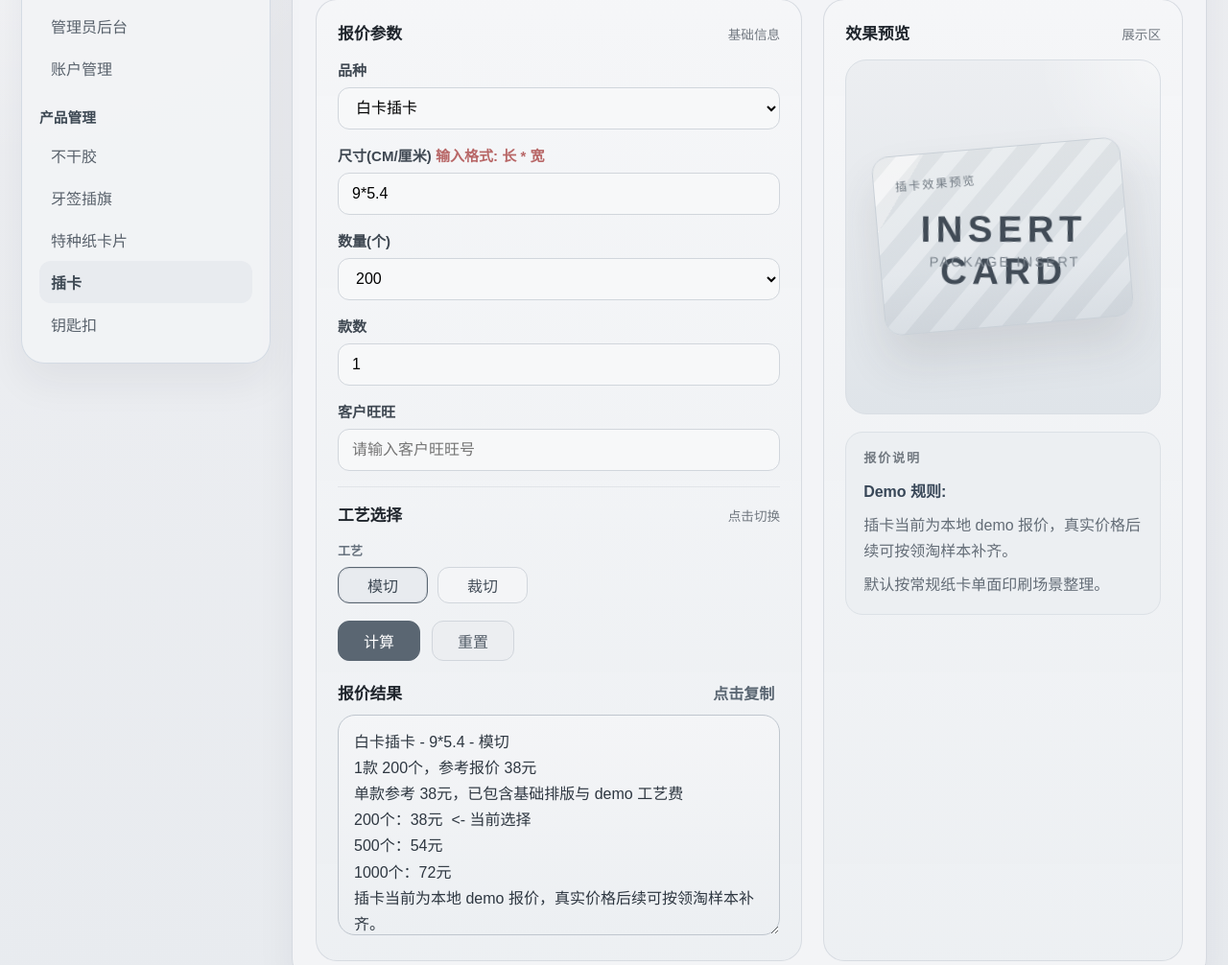
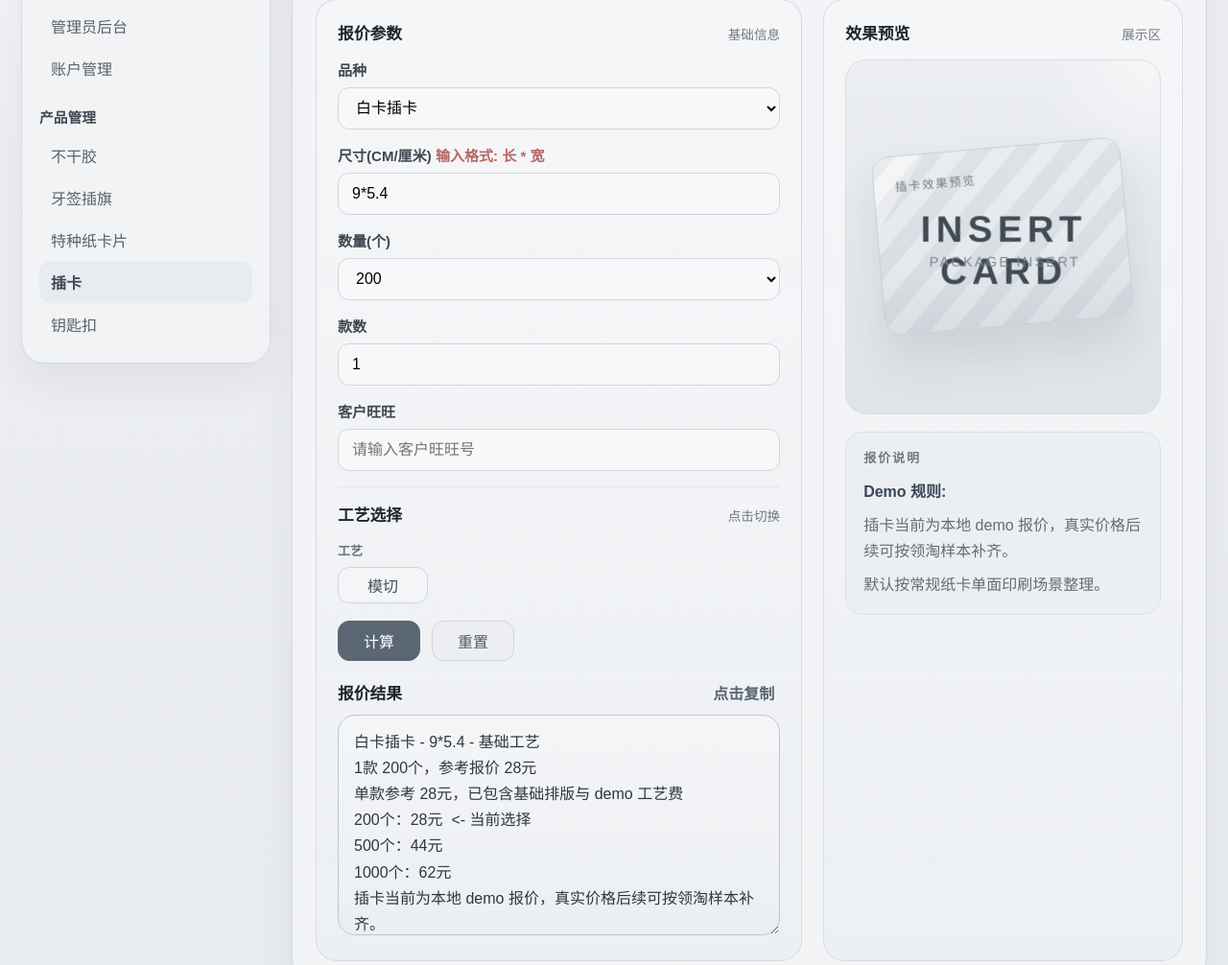
Before and after one commit to s0gy/lu_store, a Flask app: page /quote/insert-card in a window 1280 px wide. Shown: the part 272-1278 px from the top of the page at 96% size. Run offline with Flask 3, Linux system fonts and the light colour scheme; a user stored in the database is signed in.

Commit message:
Match Lingtao craft options

```diff
--- a/app.py
+++ b/app.py
@@ -51,17 +51,17 @@ PRODUCT_PAGES = [
         "default_style_count": 1,
         "customer_label": "客户旺旺",
         "craft_groups": [
-            {"key": "cut", "label": "裁切工艺", "multi": False, "options": ["模切", "裁切"]},
-            {"key": "lamination", "label": "覆膜工艺", "multi": False, "options": ["覆膜", "不覆膜"]},
-            {"key": "accessory", "label": "配件", "multi": True, "options": ["粘牙签", "加急"]},
+            {"key": "cut", "label": "裁切工艺", "multi": False, "options": ["模切", "裁切"], "default_options": ["模切"]},
+            {"key": "lamination", "label": "覆膜工艺", "multi": False, "options": ["覆哑膜", "覆亮膜", "不覆膜"], "default_options": []},
+            {"key": "accessory", "label": "配件", "multi": True, "options": ["配牙签", "粘牙签", "配刮刮膜", "粘刮刮膜"], "default_options": ["配牙签"]},
         ],
         "pricing": {
             "base_price": {"250克白卡纸对裱": 68, "300克白卡纸对裱": 78, "250克铜版纸对裱": 72},
             "area_steps": [{"max": 30, "fee": 0}, {"max": 60, "fee": 12}, {"max": 100, "fee": 24}, {"max": 999999, "fee": 45}],
             "quantity_fee": {500: 0, 1000: 32, 2000: 70},
-            "craft_fee": {"模切": 8, "裁切": 0, "覆膜": 12, "不覆膜": 0, "粘牙签": 18, "加急": 20},
+            "craft_fee": {"模切": 8, "裁切": 0, "覆哑膜": 12, "覆亮膜": 12, "不覆膜": 0, "配牙签": 10, "粘牙签": 18, "配刮刮膜": 12, "粘刮刮膜": 20},
         },
-        "result_lines": ["牙签插旗当前为本地 demo 报价，真实生产价后续可接领淘基线。", "默认按单面印刷和粘牙签场景整理。"],
+        "result_lines": ["牙签插旗当前为本地 demo 报价，真实生产价后续可接领淘基线。", "默认按单面印刷和配牙签场景整理。"],
         "preview_label": "牙签插旗效果预览",
         "preview_badge": "TOOTHPICK FLAG",
         "preview_note": "Food Flag Card",
@@ -86,8 +86,8 @@ PRODUCT_PAGES = [
         "default_style_count": 1,
         "customer_label": "客户旺旺",
         "craft_groups": [
-            {"key": "baseCraft", "label": "基础工艺", "multi": True, "options": ["打孔", "异形模切", "圆角", "打点线", "压痕", "配流苏", "穿流苏"]},
-            {"key": "commonCraft", "label": "常见工艺", "multi": True, "options": ["打码", "单面烫金", "双面烫金"]},
+            {"key": "craft", "label": "工艺", "multi": True, "options": ["打孔", "异形模切", "圆角", "打点线", "压痕", "配流苏", "穿流苏", "单面烫金", "双面烫金"], "default_options": []},
+            {"key": "commonCraft", "label": "常见工艺", "multi": True, "options": ["打码"], "default_options": []},
         ],
         "pricing": {
             "base_price": {"刚古纸": 36, "莱妮纸": 38, "冰白纸": 42, "珠光纸": 46, "荷兰白卡": 40},
@@ -131,13 +131,13 @@ PRODUCT_PAGES = [
         "default_style_count": 1,
         "customer_label": "客户旺旺",
         "craft_groups": [
-            {"key": "craft", "label": "工艺", "multi": False, "options": ["模切", "裁切"]},
+            {"key": "craft", "label": "工艺", "multi": False, "options": ["模切"], "default_options": []},
         ],
         "pricing": {
             "base_price": {"白卡插卡": 28, "铜版纸插卡": 32, "牛皮纸插卡": 36},
             "area_steps": [{"max": 50, "fee": 0}, {"max": 80, "fee": 8}, {"max": 120, "fee": 16}, {"max": 999999, "fee": 28}],
             "quantity_fee": {200: 0, 500: 16, 1000: 34},
-            "craft_fee": {"模切": 10, "裁切": 0},
+            "craft_fee": {"模切": 10},
         },
         "result_lines": ["插卡当前为本地 demo 报价，真实价格后续可按领淘样本补齐。", "默认按常规纸卡单面印刷场景整理。"],
         "preview_label": "插卡效果预览",
@@ -174,14 +174,14 @@ PRODUCT_PAGES = [
         "default_style_count": 1,
         "customer_label": "客户旺旺",
         "craft_groups": [
-            {"key": "commonCraft", "label": "常见工艺", "multi": False, "options": ["打孔", "不打孔"]},
-            {"key": "accessory", "label": "配件", "multi": True, "options": ["配件", "挂圈", "链条", "加急"]},
+            {"key": "commonCraft", "label": "常见工艺", "multi": False, "options": ["打孔"], "default_options": ["打孔"]},
+            {"key": "accessory", "label": "配件", "multi": True, "options": ["配件"], "default_options": []},
         ],
         "pricing": {
             "base_price": {"亚克力": 58, "PVC": 48, "金属": 88},
             "area_steps": [{"max": 20, "fee": 0}, {"max": 40, "fee": 12}, {"max": 80, "fee": 24}, {"max": 999999, "fee": 45}],
             "quantity_fee": {100: 0, 500: 35, 1000: 70},
-            "craft_fee": {"打孔": 0, "不打孔": 0, "配件": 8, "挂圈": 6, "链条": 10, "加急": 20},
+            "craft_fee": {"打孔": 0, "配件": 8},
         },
         "result_lines": ["钥匙扣当前为本地 demo 报价，材质和配件按展示规则叠加。", "如果后续要精准对价，需要补领淘对应工艺基线。"],
         "preview_label": "钥匙扣效果预览",
--- a/static/product_quote.js
+++ b/static/product_quote.js
@@ -105,9 +105,10 @@ function resetForm() {
   });
 
   productConfig.craft_groups.forEach((group) => {
+    const defaultOptions = group.default_options || [];
     const groupChips = chips.filter((chip) => chip.dataset.group === group.key);
-    groupChips.forEach((chip, index) => {
-      chip.classList.toggle("active", index === 0);
+    groupChips.forEach((chip) => {
+      chip.classList.toggle("active", defaultOptions.includes(chip.dataset.value));
     });
   });
 
--- a/templates/product_quote.html
+++ b/templates/product_quote.html
@@ -131,10 +131,11 @@
                   <div class="craft-group craft-group-stack">
                     <div class="craft-group-label">{{ group.label }}</div>
                     <div class="craft-chip-row">
+                      {% set default_options = group.default_options | default([]) %}
                       {% for option in group.options %}
                         <button
                           type="button"
-                          class="chip{% if loop.first %} active{% endif %}"
+                          class="chip{% if option in default_options %} active{% endif %}"
                           data-group="{{ group.key }}"
                           data-multi="{{ 'true' if group.multi else 'false' }}"
                           data-value="{{ option }}"
```
Also changed, not shown: scripts/check_product_pages.py (+21 -6 lines).
